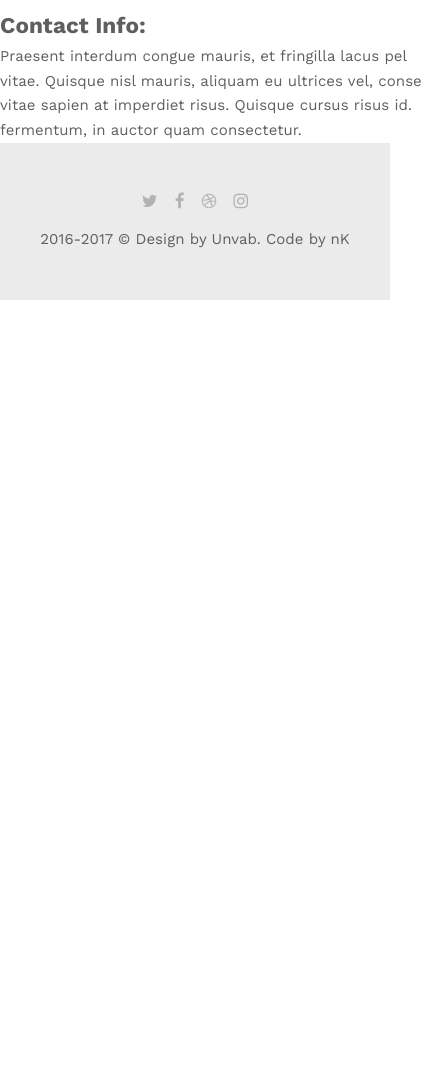
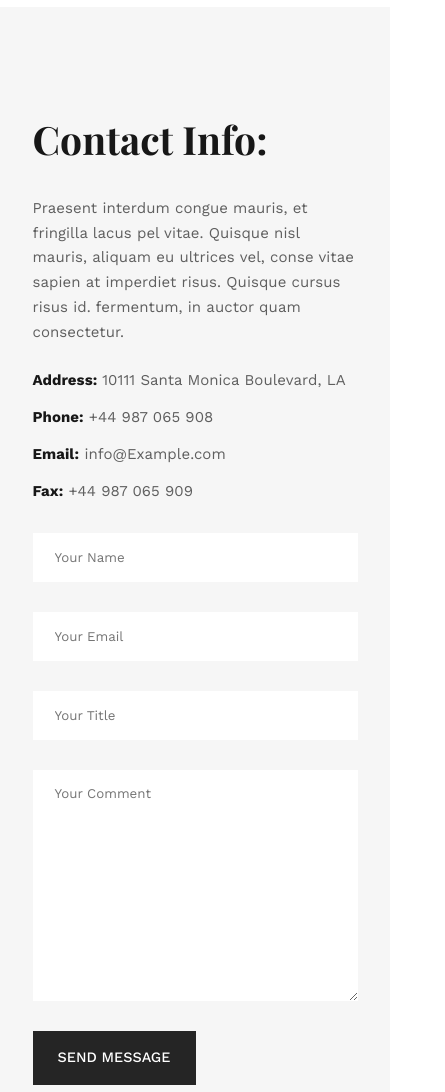
Before and after one commit to PrudnikOFF97/Snow, a plain HTML site: page index.html in a window 390 px wide. Shown: the part 5352-6444 px from the top of the page, 445 px wide, since content can reach past the window. Before the commit the page ends 5652 px from the top, so only its background shows below. Drawn offline with nearby package versions, Linux system fonts and the light colour scheme; files whose address does not match are found by name; a web font is replaced by a local one.

Commit message:
feat: implement contact section

```diff
--- a/index.html
+++ b/index.html
@@ -18,7 +18,7 @@
             </a>
             <nav class="nav">
                 <a class="nav__link" href="#about">about</a>
-                <a class="nav__link" href="#">contact</a>
+                <a class="nav__link" href="#contact">contact</a>
                 <a class="nav__link" href="#portfolio">portfolio</a>
                 <a class="nav__link" href="#">blog</a>
                 <div class="burger">
@@ -35,7 +35,7 @@
                         </div>
                         <nav class="burger__nav">
                             <a class="burger__nav__link" href="#about">About</a>
-                            <a class="burger__nav__link" href="#">Contact</a>
+                            <a class="burger__nav__link" href="#contact">Contact</a>
                             <a class="burger__nav__link" href="#portfolio">Portfolio</a>
                             <a class="burger__nav__link" href="#">Blog</a>
                         </nav>
@@ -212,13 +212,21 @@
             </section>
             <section class="contact" id="contact">
                 <div class="contact__container">
-                    <div class="contact_info">
-                        <h1 class="contact__header">Contact Info:</h1>
-                        <p>Praesent interdum congue mauris, et fringilla lacus pel vitae. Quisque nisl mauris, aliquam eu ultrices vel, conse vitae sapien at imperdiet risus. Quisque cursus risus id. fermentum, in auctor quam consectetur.</p>
-                    </div>
-                    <div class="contact__inputs">
-
-                    </div>
+                    <h1 class="contact__header">Contact Info:</h1>
+                    <p class="contact__text">Praesent interdum congue mauris, et fringilla lacus pel vitae. Quisque nisl mauris, aliquam eu ultrices vel, conse vitae sapien at imperdiet risus. Quisque cursus risus id. fermentum, in auctor quam consectetur.</p>
+                    <ul class="contact__contact_details">
+                        <li class="contact__address"><strong>Address:</strong> 10111 Santa Monica Boulevard, LA</li>
+                        <li class="contact__phone"><strong>Phone:</strong> +44 987 065 908</li>
+                        <li class="contact__email"><strong>Email:</strong> info@Example.com</li>
+                        <li class="contact__fax"><strong>Fax:</strong> +44 987 065 909</li>
+                    </ul>
+                    <input class="contact__inputs contact__inputs-name" name="name" type="text" placeholder="Your Name">
+                    <input class="contact__inputs contact__inputs-email" name="email" type="text" placeholder="Your Email">
+                    <input class="contact__inputs contact__inputs-title" name="title" type="text" placeholder="Your Title">
+                    <textarea class="contact__inputs contact__inputs-comment" placeholder="Your Comment" name="message" rows="8"></textarea>
+                    <a href="#">
+                        <button class="contact__button btn">Send Message</button>
+                    </a>
                 </div>
             </section>
         </main>
--- a/style.css
+++ b/style.css
@@ -136,12 +136,8 @@ body{
     font-style: italic;
     font-weight: 400;
 }
-.btn-download{
-    grid-row: 3;
-    margin-top: 50px;
-    margin-right: 10px;
+.btn{
     padding: 18px 25px;
-    width: 200px;
     background-color: #252525;
     text-decoration: none;
     text-transform: uppercase;
@@ -155,7 +151,13 @@ body{
     line-height: 1.2;
     transition: 0.5s;
 }
-.btn-download:hover{
+.btn-download{
+    grid-row: 3;
+    margin-top: 50px;
+    margin-right: 10px;
+    width: 200px;
+}
+.btn:hover{
     background-color: #444;
 }
 .scroll_down_button{
@@ -323,12 +325,53 @@ body{
 .contact{
     display: grid;
     grid-template-columns: 1fr 10fr 1fr;
-
+    background-color: #f6f6f6;
+    padding: 100px 0;
 }
 .contact__container{
     grid-column: 2;
     display: grid;
-    grid-template-columns: 445px auto;
+}
+.contact__header{
+    font-family: Playfair Display;
+    font-size: 2.6rem;
+    color: #171717;
+    grid-row: 1;
+    margin-bottom: 25px;
+}
+.contact__text{
+    grid-row: 2;
+}
+.contact__contact_details{
+    margin-top: 24px;
+    list-style: none;
+    grid-row: 3;
+}
+.contact__contact_details strong{
+    color: #171717;
+}
+.contact__contact_details li{
+    margin-top: 12px;
+}
+.contact__contact_details li:first-child{
+    margin: 0;
+}
+.contact__inputs{
+    background-color: #fff;
+    border: none;
+    padding: 16px 22px;
+    margin: 0 22px;
+    height: 17px;
+    font-family: Work Sans;
+}
+.contact__inputs-comment{
+    height: 199px;
+    resize: vertical;
+}
+.contact__button{
+    margin-top: 30px;
+    margin-left: 22px;
+    width: 163px;
 }
 footer{
     display: grid;
@@ -407,6 +450,32 @@ footer{
     .portfolio__item__image:hover > .portfolio__item__overlay > h2{
         padding-top: 120px;
     }
+    .contact__container{
+        grid-template-columns: 42% 29% 29%;
+    }
+    .contact__inputs-name,
+    .contact__inputs-email{
+        grid-row: 1;
+    }
+    .contact__inputs-name{
+        grid-column: 2;
+    }
+    .contact__inputs-email{
+        grid-column: 3;
+    }
+    .contact__inputs-title{
+        grid-column: 2/4;
+        grid-row: 2;
+    }
+    .contact__inputs-comment{
+        grid-column: 2/4;
+        grid-row: 3;
+    }
+    .contact__container > a{
+        grid-column: 2;
+        grid-row: 4;
+    }
+
 }
 @media only screen and (max-width: 991px) {
     .burger{
@@ -553,6 +622,34 @@ footer{
     .portfolio__item__image:hover > .portfolio__item__overlay > h2{
         padding-top: 120px;
     }
+    .contact__container{
+        grid-template-columns: 1fr 1fr;
+    }
+    .contact__header,
+    .contact__text,
+    .contact__contact_details,
+    .contact__inputs{
+        grid-column: 1/3;
+    }
+    .contact__inputs{
+        margin: 0;
+        margin-top: 30px;
+    }
+    .contact__inputs-name,
+    .contact__inputs-email{
+        grid-row: 4;
+    }
+    .contact__inputs-name{
+        grid-column: 1;
+        margin-right: 15px !important;
+    }
+    .contact__inputs-email{
+        grid-column: 2;
+        margin-left: 15px !important;
+    }
+    .contact__button{
+        margin-left: 0;
+    }
 }
 @media only screen and (max-width: 767px) {
     .achievements{
@@ -572,4 +669,27 @@ footer{
     .portfolio__item__image:hover > .portfolio__item__overlay > h2{
         padding-top: 40%;
     }
+    .contact__container{
+        grid-template-columns: 100%;
+    }
+    .contact__header,
+    .contact__text,
+    .contact__contact_details,
+    .contact__inputs{
+        grid-column: 1;
+    }
+    .contact__inputs-name{
+        grid-row: 4;
+    }
+    .contact__inputs-email{
+        grid-row: 5;
+    }
+    .contact__inputs{
+        margin: 0 !important;
+        margin-top: 30px !important;
+    }
+    .contact__button{
+        margin-left: 0;
+    }
+
 }
```
